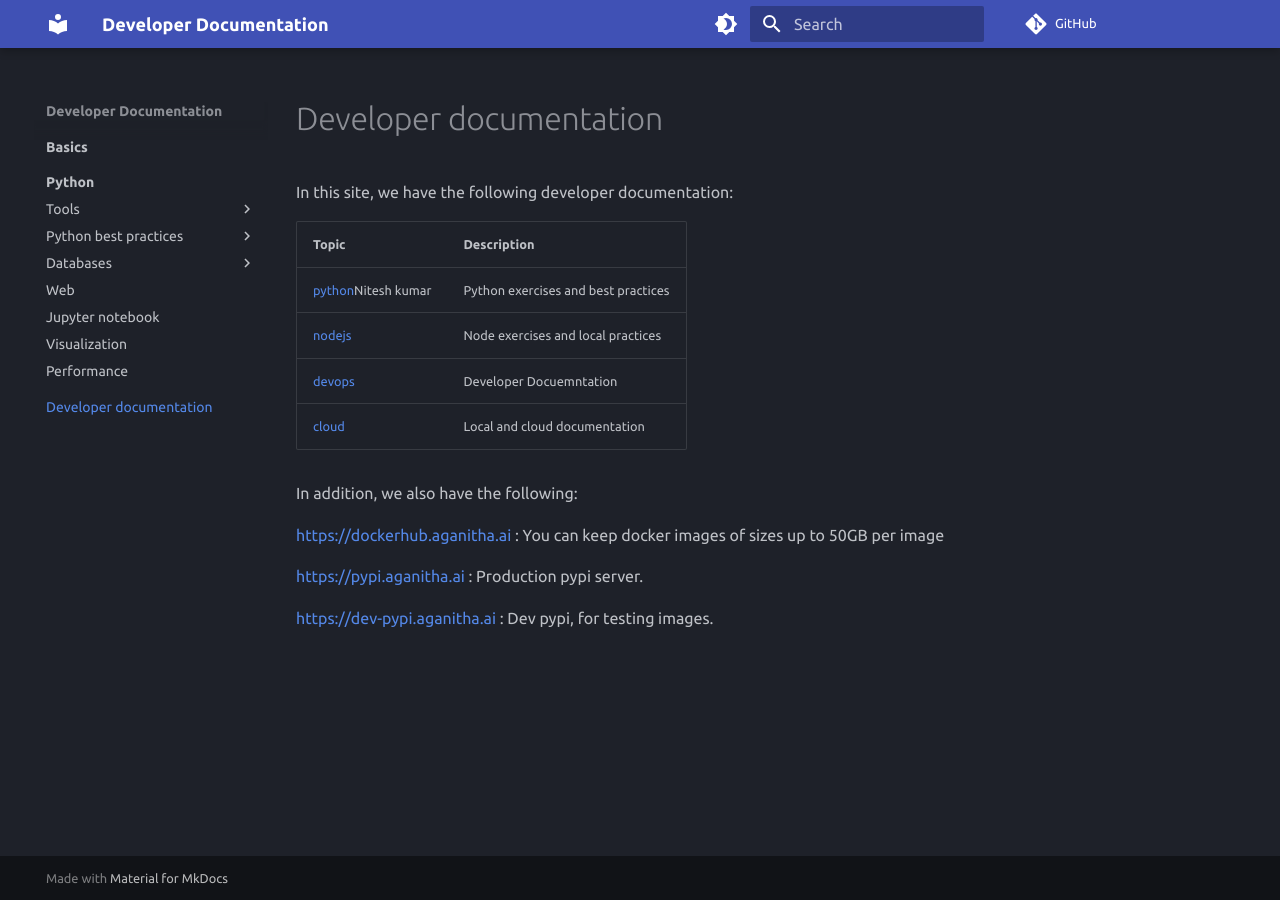
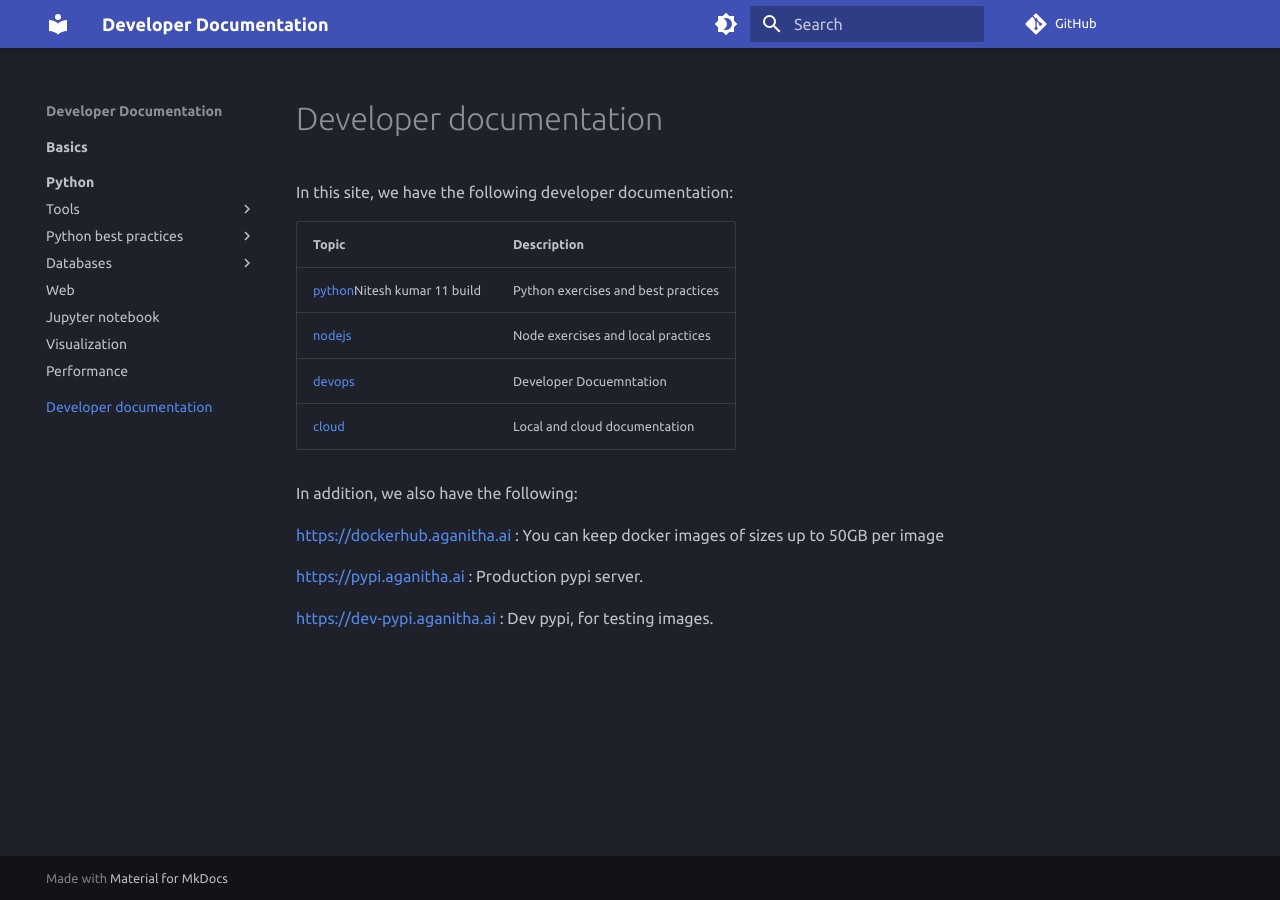
Before and after one commit to nitesh-acog/devdocs, an MkDocs documentation site: the page built from docs/index.md, in a window 1280 px wide. Built offline with MkDocs 1.6.1 and Material for MkDocs 9.7.7, drawn with Linux system fonts in a browser that asks for light colours; comment, search, counter and statistics services are not loaded.

Commit message:
made chnages

```diff
--- a/docs/index.md
+++ b/docs/index.md
@@ -4,7 +4,7 @@ In this site, we have the following developer documentation:
 
 | Topic     | Description                          |
 | :---------- | :----------------------------------- |
-|  [python](python)Nitesh kumar| Python exercises and best practices  |
+|  [python](python)Nitesh kumar 11 build| Python exercises and best practices  |
 | [nodejs](node)   | Node exercises and local practices |
 | [devops](DevOps)   | Developer Docuemntation |
 | [cloud](CloudOps)|Local and cloud documentation|
```
Also changed, not shown: 1 other file.
